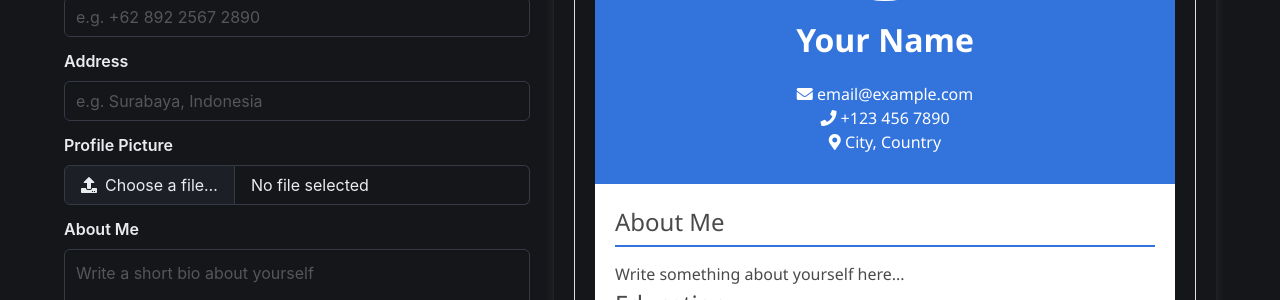
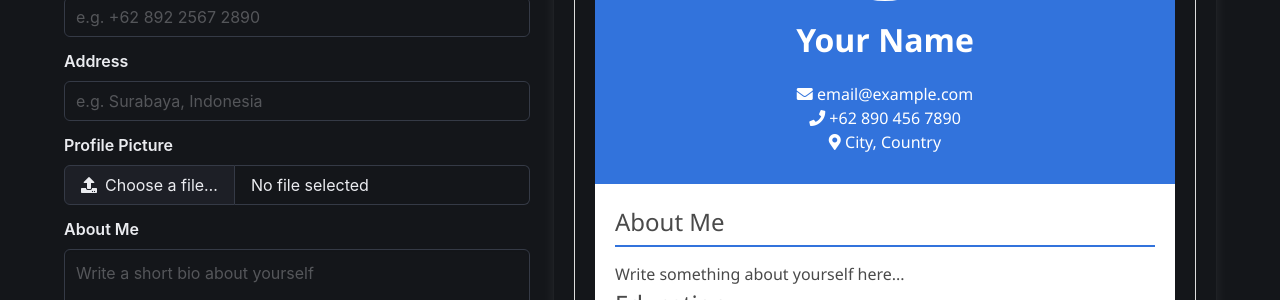
Before and after one commit to rokhimin/cv-generator, a Jekyll site: the page built from index.markdown, in a window 1280 px wide. Shown: the part 377-677 px from the top of the page. Built offline with Jekyll 4.4.1, drawn with Linux system fonts in a browser that asks for light colours; grey boxes are pictures that could not be loaded.

Commit message:
layout live preview

```diff
--- a/_layouts/cv_generator.html
+++ b/_layouts/cv_generator.html
@@ -251,7 +251,7 @@ layout: default
                                 <h1 id="previewName" class="title is-3" style="color: white;">Your Name</h1>
                                 <div class="contact-info">
                                     <p id="previewEmail"><i class="fas fa-envelope"></i> email@example.com</p>
-                                    <p id="previewPhone"><i class="fas fa-phone"></i> +123 456 7890</p>
+                                    <p id="previewPhone"><i class="fas fa-phone"></i> +62 890 456 7890</p>
                                     <p id="previewAddress"><i class="fas fa-map-marker-alt"></i> City, Country</p>
                                 </div>
                             </div>
```
